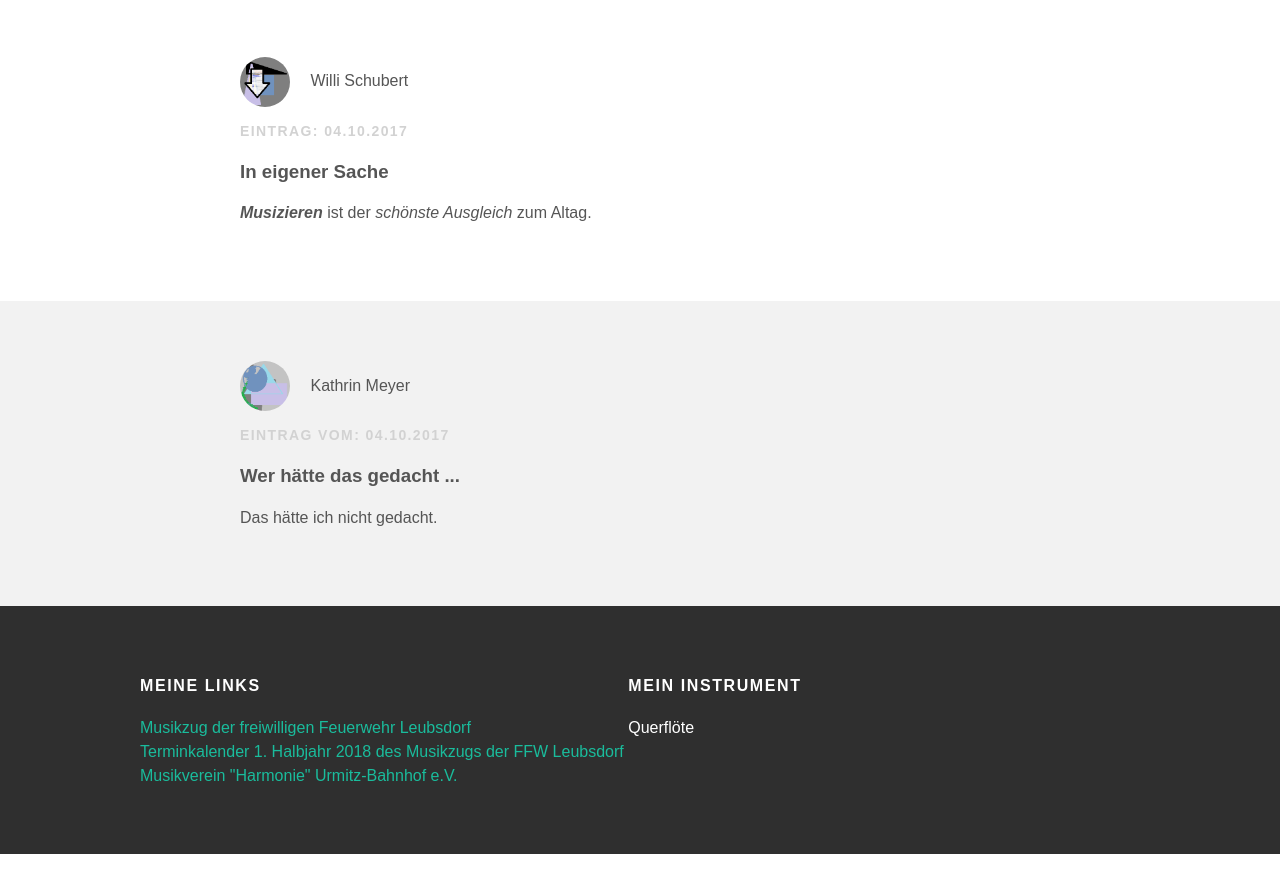
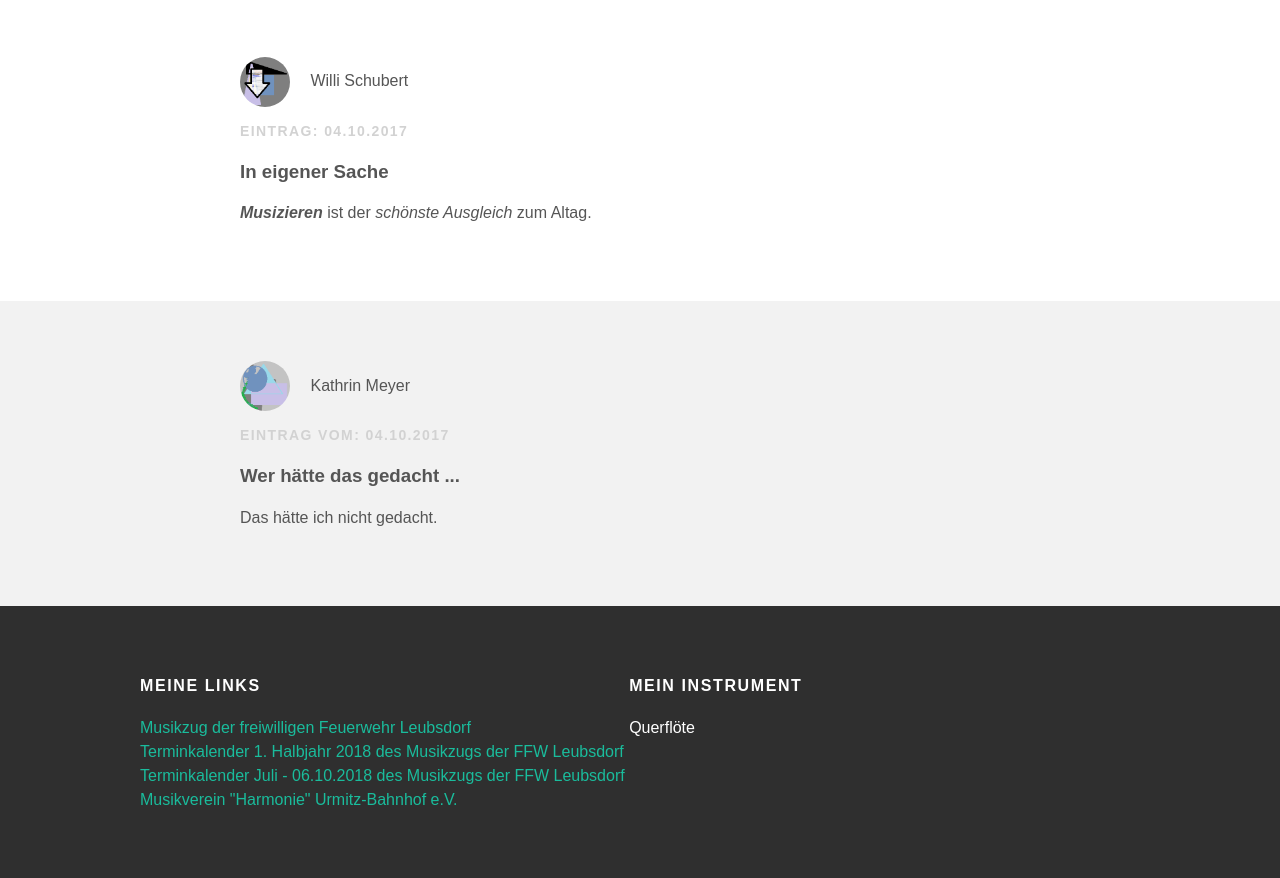
Before and after one commit to VeciKofi/vecikofi.github.io, a plain HTML site: page index.html in a window 1280 px wide. Shown: the part 153-1031 px from the top of the page. Before the commit the page ends 1007 px from the top, so only its background shows below. Drawn offline with Linux system fonts and the light colour scheme; a web font is replaced by a local one.

Commit message:
Update index.html

```diff
--- a/index.html
+++ b/index.html
@@ -53,6 +53,8 @@
           <br>
           <a href="Kalender von Musikzug Jan-Jun 2018.ics">Terminkalender 1. Halbjahr 2018 des Musikzugs der FFW Leubsdorf</a>
           <br>
+          <a href="Kalender von Musikzug Jul-06.10.2018.ics">Terminkalender Juli - 06.10.2018 des Musikzugs der FFW Leubsdorf</a>
+          <br>
           <a href="http://www.musikverein-urmitz-bhf.de/" target="_blank">Musikverein "Harmonie" Urmitz-Bahnhof e.V.</a>
         </p>
       </div>
```
